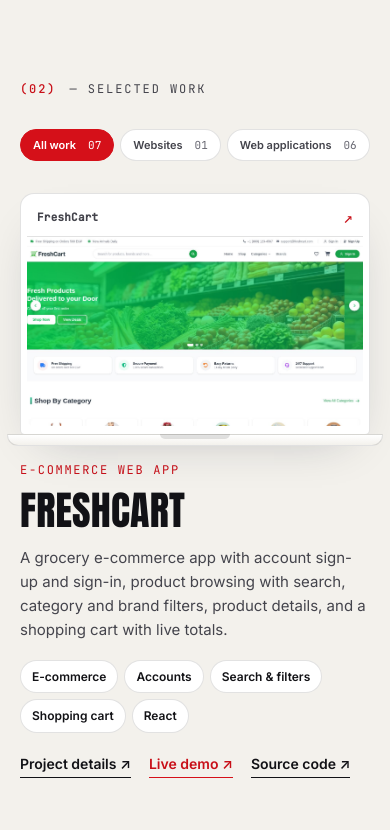
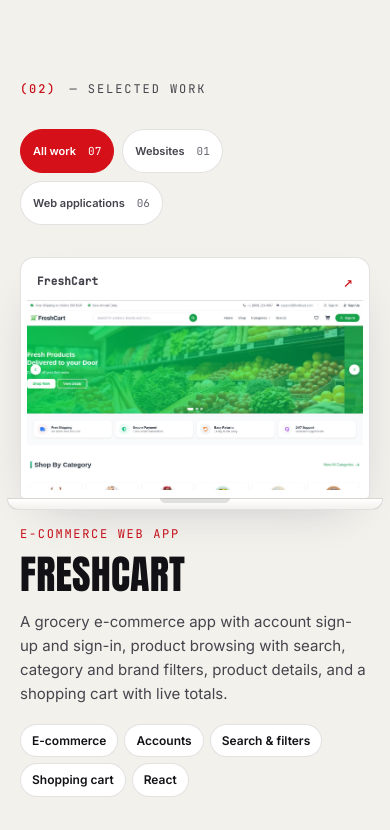
Before and after one commit to yuossef-ashry/YOUSSEF-Al-Ashry---Junior-Frontend-Developer, a Next.js app: page / in a window 390 px wide. Shown: the part 2040-2870 px from the top of the page. Built offline with nearby package versions, Linux system fonts and the light colour scheme; no server answers.

Commit message:
Improve mobile project tap targets

```diff
--- a/app/globals.css
+++ b/app/globals.css
@@ -1051,7 +1051,6 @@ body.loaded .rv-up { transform: none; }
   .facts { grid-template-columns: 1fr 1fr; }
   .fact dd { font-size: 22px; }
   .process-steps { grid-template-columns: 1fr; }
-  .work-filters { gap: 6px; }
   .project-modal-backdrop { padding: 10px; }
   .project-modal { max-height: 94dvh; }
   .project-modal-header { padding: 18px; gap: 12px; }
@@ -1060,6 +1059,22 @@ body.loaded .rv-up { transform: none; }
   .project-device-switch { width: 100%; }
   .project-device-switch button { flex: 1; min-width: 0; }
   .project-preview-size { margin-left: auto; }
+}
+
+@media (max-width: 640px) {
+  .work-filter { min-height: 44px; }
+  .p-links { row-gap: 8px; }
+  .p-links :is(a, .project-detail-link) {
+    display: inline-flex;
+    align-items: center;
+    min-height: 44px;
+    padding-bottom: 0;
+    border-bottom: 0;
+    text-decoration: underline solid var(--ink) 1.5px;
+    text-decoration-skip-ink: none;
+    text-underline-offset: 4px;
+  }
+  .p-links :is(a.live, a:hover, .project-detail-link:hover) { text-decoration-color: var(--red); }
 }
 
 @media (min-width: 1000px) {
```
